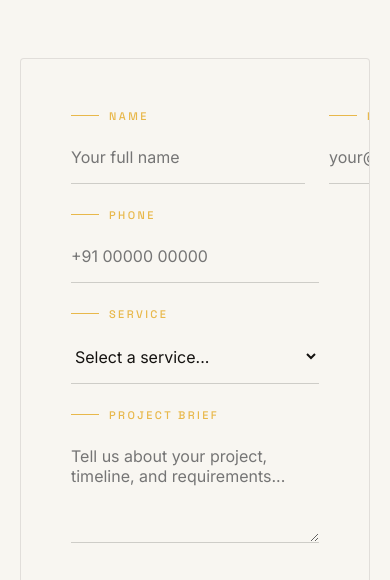
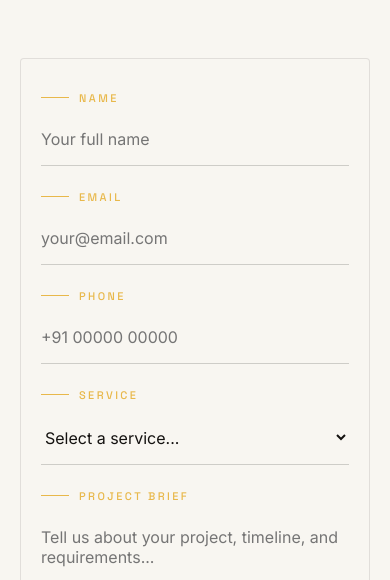
Before and after one commit to shivrajsinhzala/craft-design-studio, an Astro site: page /contact in a window 390 px wide. Shown: the part 1250-1830 px from the top of the page. Built offline with nearby package versions, Linux system fonts and the light colour scheme; Astro itself is replaced by a stand-in of ours.

Commit message:
fix: responsive layout overflows on About and Contact pages below 500px

```diff
--- a/src/components/Contact.jsx
+++ b/src/components/Contact.jsx
@@ -40,7 +40,7 @@ export default function Contact() {
 
       {/* Contact Form & Info Section */}
       <section className="contact-content section contact-content-sec">
-        <div className="container contact-grid" style={{ display: 'grid', gridTemplateColumns: '1fr 1fr', gap: '80px', alignItems: 'start' }}>
+        <div className="container contact-grid" style={{ gap: '80px', alignItems: 'start' }}>
 
           {/* Left Column: Info & Locations */}
           <div className="contact-left">
@@ -146,11 +146,11 @@ export default function Contact() {
             initial={{ opacity: 0, scale: 0.95 }}
             animate={{ opacity: 1, scale: 1 }}
             transition={{ duration: 1, delay: 0.4 }}
-            className="contact-right"
-            style={{ background: 'var(--bg)', padding: '50px', borderRadius: '4px', border: '1px solid var(--border)', position: 'relative', overflow: 'hidden' }}
+            className="contact-right contact-form-box"
+            style={{ background: 'var(--bg)', borderRadius: '4px', border: '1px solid var(--border)', position: 'relative', overflow: 'hidden' }}
           >
             <form onSubmit={handleSubmit} style={{ position: 'relative', zIndex: 2 }}>
-              <div style={{ display: 'grid', gridTemplateColumns: '1fr 1fr', gap: '24px', marginBottom: '24px' }}>
+              <div className="contact-form-row">
                 <div style={{ display: 'flex', flexDirection: 'column', gap: '8px' }}>
                   <label htmlFor="fname" className="label" style={{ marginBottom: 0 }}>Name</label>
                   <input type="text" id="fname" name="name" placeholder="Your full name" required style={{ padding: '16px 0', border: 'none', borderBottom: '1px solid var(--border-2)', background: 'transparent', fontFamily: 'var(--ff-body)', fontSize: '16px', outline: 'none', color: 'var(--dark)' }} />
--- a/src/index.css
+++ b/src/index.css
@@ -1086,6 +1086,29 @@ address { font-style:normal; }
   .proj-nav-bar { padding: 40px 48px; }
 }
 
+/* ── About & Contact Utilities ── */
+.contact-grid {
+  display: grid;
+  grid-template-columns: 1fr 1fr;
+}
+.contact-form-row {
+  display: grid;
+  grid-template-columns: 1fr 1fr;
+  gap: 24px;
+  margin-bottom: 24px;
+}
+.contact-form-box {
+  padding: 50px;
+}
+.founder-card-box {
+  padding: 40px;
+}
+.about-img-grid {
+  display: grid;
+  grid-template-columns: 1fr 1fr;
+  gap: 24px;
+}
+
 @media (max-width: 768px) {
   :root { --sec-pad:72px; --pad-h:20px; }
   .footer { padding: 56px 0 24px; }
@@ -1119,6 +1142,11 @@ address { font-style:normal; }
   .nav-cta { margin-top:8px; padding:12px 28px; font-size:14px; }
   .nav-toggle { display:flex; }
   .nav-ig { display:none; }
+
+  .contact-form-row { grid-template-columns: 1fr; }
+  .contact-form-box { padding: 32px 20px; }
+  .founder-card-box { padding: 32px 20px; }
+  .about-img-grid { grid-template-columns: 1fr; }
 
   .hero { grid-template-columns:1fr; grid-template-rows:auto 55vw auto; padding-top:80px; min-height:auto; }
   .hero-left { padding:32px var(--pad-h); }
```
Also changed, not shown: src/components/About.jsx (+5 -3 lines).
